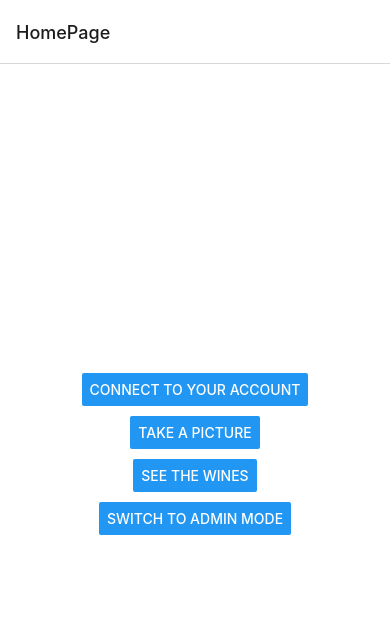
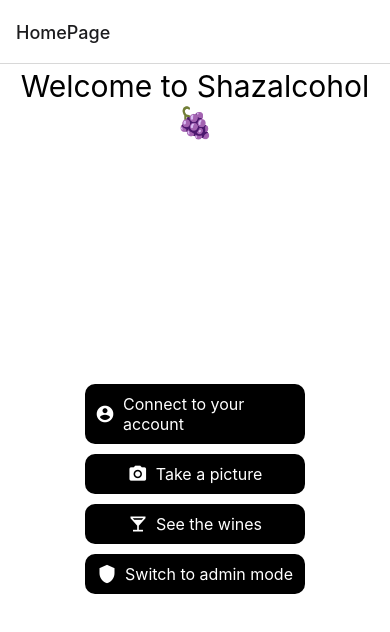
Before and after one commit to EnzoGarnierGulino/Shazalcohol, a React Native app in the folder Shazalcohol/: screen /HomePage in a window 390 px wide. Shown: the top 632 px of the page. Built offline with nearby package versions, Linux system fonts and the light colour scheme.

Commit message:
Shazalcohol front

```diff
--- a/Shazalcohol/components/ConnexionPage.js
+++ b/Shazalcohol/components/ConnexionPage.js
@@ -1,5 +1,6 @@
 import React from 'react';
 import { Button, StyleSheet, View, Text, TextInput, TouchableOpacity } from 'react-native';
+import {Icon} from "react-native-elements";
 const SHA256 = require("crypto-js/sha256");
 
 class ConnexionPage extends React.Component {
@@ -58,15 +59,16 @@ class ConnexionPage extends React.Component {
                     onChangeText={(password) => this.setState({ password })}
                     value={this.state.password}
                 />
-                <Button
-                    style={styles.button}
-                    title="Connexion"
-                    onPress={() => {
-                        this.sendAccountConnexionRequest();
-                    }}
-                />
+                <TouchableOpacity style={styles.button} onPress={() => {
+                    this.sendAccountConnexionRequest();
+                }}>
+                    <View style={styles.buttonContainer}>
+                        <Icon name={"login"} color="white" size={20} style={styles.icon}/>
+                        <Text style={styles.buttonText}>Connexion</Text>
+                    </View>
+                </TouchableOpacity>
                 <TouchableOpacity onPress={() => { this.props.navigation.navigate('CreateAccountPage') }}>
-                    <Text style={styles.createAccountText}>Don't have an account? Click here</Text>
+                    <Text style={styles.createAccountText}>No account? Click here</Text>
                 </TouchableOpacity>
             </View>
         );
@@ -93,6 +95,25 @@ const styles = StyleSheet.create({
         marginTop: 10,
         color: 'blue',
     },
+    button: {
+        backgroundColor: 'black',
+        padding: 10,
+        borderRadius: 10,
+        marginBottom: 10,
+    },
+    buttonContainer: {
+        flexDirection: 'row',
+        alignItems: 'center',
+        width: 200,
+        justifyContent: 'center',
+    },
+    icon: {
+        marginRight: 8,
+    },
+    buttonText: {
+        color: 'white',
+        fontSize: 16,
+    },
 });
 
 export default ConnexionPage;
--- a/Shazalcohol/components/CreateAccountPage.js
+++ b/Shazalcohol/components/CreateAccountPage.js
@@ -1,5 +1,6 @@
 import React from 'react';
-import { StyleSheet, View, Button, TextInput } from 'react-native';
+import {StyleSheet, View, Button, TextInput, Text, TouchableOpacity} from 'react-native';
+import {Icon} from "react-native-elements";
 const SHA256 = require("crypto-js/sha256");
 
 class CreateAccountPage extends React.Component {
@@ -108,13 +109,14 @@ class CreateAccountPage extends React.Component {
                     onChangeText={(mail) => this.setState({ mail })}
                     value={this.state.mail}
                 />
-                <Button
-                    style={styles.button}
-                    title="Create your account"
-                    onPress={() => {
-                        this.validateAccountCreation() ? this.sendAccountCreationRequest() : null
-                    }}
-                />
+                <TouchableOpacity style={styles.button} onPress={() => {
+                    this.validateAccountCreation() ? this.sendAccountCreationRequest() : null
+                }}>
+                    <View style={styles.buttonContainer}>
+                        <Icon name={"new-releases"} color="white" size={20} style={styles.icon}/>
+                        <Text style={styles.buttonText}>Create your account</Text>
+                    </View>
+                </TouchableOpacity>
             </View>
         );
     }
@@ -148,7 +150,23 @@ const styles = StyleSheet.create({
         backgroundColor: 'white',
     },
     button: {
+        backgroundColor: 'black',
+        padding: 10,
+        borderRadius: 10,
         marginBottom: 10,
+    },
+    buttonContainer: {
+        flexDirection: 'row',
+        alignItems: 'center',
+        width: 200,
+        justifyContent: 'center',
+    },
+    icon: {
+        marginRight: 8,
+    },
+    buttonText: {
+        color: 'white',
+        fontSize: 16,
     },
 });
 
--- a/Shazalcohol/components/HomePage.js
+++ b/Shazalcohol/components/HomePage.js
@@ -1,5 +1,6 @@
 import React from 'react';
-import { StyleSheet, View, Button, Text } from 'react-native';
+import { StyleSheet, View, TouchableOpacity, Text } from 'react-native';
+import { Icon } from 'react-native-elements';
 
 class HomePage extends React.Component {
     constructor(props) {
@@ -11,46 +12,49 @@ class HomePage extends React.Component {
     }
 
     render() {
+        const renderButton = (title, iconName, onPress) => (
+            <TouchableOpacity style={styles.button} onPress={onPress}>
+                <View style={styles.buttonContainer}>
+                    <Icon name={iconName} color="white" size={20} style={styles.icon}/>
+                    <Text style={styles.buttonText}>{title}</Text>
+                </View>
+            </TouchableOpacity>
+        );
+
         return (
-            <View style={styles.container}>
-                {this.props.route.params?.isConnected ? (
-                    <Text>Welcome {this.props.route.params.username} !</Text>
-                ) : (
-                    <Button
-                        title="Connect to your account"
-                        onPress={() => this.props.navigation.navigate('ConnexionPage')}
-                    />
-                )}
-                <View style={{ marginBottom: 10 }} />
-                <Button
-                    title="Take a picture"
-                    onPress={() =>
+            <>
+                <View style={styles.textContainer}>
+                    <Text style={styles.text}>Welcome to Shazalcohol 🍇</Text>
+                    {this.props.route.params?.username ? (
+                        <Text style={styles.text}>{ '✨ ' + this.props.route.params.username + ' ✨'}</Text>
+                    ) : null }
+                </View>
+                <View style={styles.container}>
+                    {this.props.route.params?.isConnected ? null : (
+                        renderButton('Connect to your account', 'account-circle', () =>
+                            this.props.navigation.navigate('ConnexionPage')
+                        )
+                    )}
+                    {renderButton('Take a picture', 'camera-alt', () =>
                         this.props.navigation.navigate('Scanner', {isAdmin: this.state.isAdmin})
-                    }
-                />
-                <View style={{ marginBottom: 10 }} />
-                <Button
-                    title="See the wines"
-                    onPress={url =>
+                    )}
+                    {renderButton('See the wines', 'local-bar', () =>
                         this.props.navigation.navigate('WineList', {isAdmin: this.state.isAdmin})
-                    }
-                />
-                <View style={{ marginBottom: 10 }} />
-                    {this.state.isAdmin ? (
-                        <View>
-                            <View style={{ marginBottom: 10 }} />
-                            <Button
-                                title="Switch to user mode"
-                                onPress={() => this.setState({ isAdmin: false })}
-                            />
-                        </View>
-                    ) : (
-                        <Button
-                            title="Switch to admin mode"
-                            onPress={() => this.setState({ isAdmin: true })}
-                        />
                     )}
-            </View>
+                    {this.state.isAdmin &&
+                        renderButton('Switch to user mode', 'person', () => this.setState({isAdmin: false}))}
+                    {!this.state.isAdmin &&
+                        renderButton('Switch to admin mode', 'shield', () => this.setState({isAdmin: true}))}
+                    {this.props.route.params?.isConnected ? <>
+                        {renderButton('Logout', 'logout', () =>
+                            this.props.navigation.navigate('HomePage', {
+                                isConnected: false,
+                                isAdmin: false,
+                            })
+                        )}
+                    </> : null}
+                </View>
+            </>
         );
     }
 }
@@ -62,9 +66,35 @@ const styles = StyleSheet.create({
         alignItems: 'center',
         backgroundColor: '#fff',
     },
+    textContainer: {
+        height: 80,
+        justifyContent: 'center',
+        alignItems: 'center',
+        backgroundColor: '#fff',
+    },
     text: {
-        fontSize: 20,
+        fontSize: 30,
         textAlign: 'center',
+        backgroundColor: '#fff',
+    },
+    button: {
+        backgroundColor: 'black',
+        padding: 10,
+        borderRadius: 10,
+        marginBottom: 10,
+    },
+    buttonContainer: {
+        flexDirection: 'row',
+        alignItems: 'center',
+        width: 200,
+        justifyContent: 'center',
+    },
+    icon: {
+        marginRight: 8,
+    },
+    buttonText: {
+        color: 'white',
+        fontSize: 16,
     },
 });
 
--- a/Shazalcohol/components/WineList.js
+++ b/Shazalcohol/components/WineList.js
@@ -1,6 +1,6 @@
 import React from 'react';
-import { StyleSheet, Text, View, Button, TouchableOpacity, ScrollView } from 'react-native';
-import { Card } from 'react-native-elements';
+import {StyleSheet, Text, View, Button, TouchableOpacity, ScrollView} from 'react-native';
+import {Card, Icon} from 'react-native-elements';
 
 class WineList extends React.Component {
     constructor(props) {
@@ -28,7 +28,7 @@ class WineList extends React.Component {
             if (response.ok) {
                 const responseData = await response.json();
                 const bodyData = JSON.parse(responseData[0].body);
-                this.setState({ wines: bodyData.wines });
+                this.setState({wines: bodyData.wines});
             }
         } catch (error) {
             console.error('Error fetching data:', error);
@@ -38,9 +38,8 @@ class WineList extends React.Component {
     previousPage = () => {
         if (this.state.offset === 0) {
             return;
-        }
-        else {
-            this.setState({ offset: this.state.offset - this.state.winesPerPage }, () => {
+        } else {
+            this.setState({offset: this.state.offset - this.state.winesPerPage}, () => {
                 this.fetchWines();
             });
         }
@@ -49,9 +48,8 @@ class WineList extends React.Component {
     nextPage = () => {
         if (this.state.wines.length < this.state.winesPerPage) {
             return;
-        }
-        else {
-            this.setState({ offset: this.state.offset + this.state.winesPerPage }, () => {
+        } else {
+            this.setState({offset: this.state.offset + this.state.winesPerPage}, () => {
                 this.fetchWines();
             });
         }
@@ -60,16 +58,16 @@ class WineList extends React.Component {
     render() {
         const wineCards = this.state.wines && Array.isArray(this.state.wines) ? (
             this.state.wines.map((wine, index) => (
-                <View key={index} style={{ width: '90%' }}>
+                <View key={index} style={{width: '90%'}}>
                     <TouchableOpacity
                         onPress={() => this.props.navigation.navigate('WineScreen', {
                             wine: wine,
                             isAdmin: this.props.route.params.isAdmin
                         })}>
 
-                    <Card>
+                        <Card>
                             <Card.Title>{wine.name + ' (' + wine.year + ')'}</Card.Title>
-                            <Card.Divider />
+                            <Card.Divider/>
                             <Text>{wine.type}</Text>
                         </Card>
                     </TouchableOpacity>
@@ -78,34 +76,38 @@ class WineList extends React.Component {
         ) : null;
 
         return (
-            <View style={{ flex: 1 }}>
+            <View style={{flex: 1}}>
                 <ScrollView contentContainerStyle={styles.container}>
                     {this.props.route.params.isAdmin && (
                         <View>
-                            <Button
-                                title="Add a wine"
-                                onPress={() => this.props.navigation.navigate('AddWine')}
-                            />
+                            <TouchableOpacity style={styles.button} onPress={() => this.props.navigation.navigate('AddWine')}>
+                                <View style={styles.buttonContainer}>
+                                    <Icon name={"add"} color="white" size={20} style={styles.icon}/>
+                                    <Text style={styles.buttonText}>Add a wine</Text>
+                                </View>
+                            </TouchableOpacity>
                         </View>
                     )}
-                    <View style={{ marginBottom: 10 }} />
+                    <View style={{marginBottom: 10}}/>
                     {wineCards}
                 </ScrollView>
                 <View style={styles.bottomBar}>
-                    <Button
-                        title="Previous"
-                        onPress={() => {
-                            this.previousPage();
-                        }
-                        }
-                    />
-                    <Button
-                        title="Next"
-                        onPress={() => {
-                            this.nextPage();
-                        }
-                        }
-                    />
+                    <TouchableOpacity style={styles.button} onPress={() => {
+                        this.previousPage();
+                    }}>
+                        <View style={styles.buttonContainer}>
+                            <Icon name={"navigate-before"} color="white" size={20} style={styles.icon}/>
+                            <Text style={styles.buttonText}>Previous</Text>
+                        </View>
+                    </TouchableOpacity>
+                    <TouchableOpacity style={styles.button} onPress={() => {
+                        this.nextPage();
+                    }}>
+                        <View style={styles.buttonContainer}>
+                            <Icon name={"navigate-next"} color="white" size={20} style={styles.icon}/>
+                            <Text style={styles.buttonText}>Next</Text>
+                        </View>
+                    </TouchableOpacity>
                 </View>
             </View>
         );
@@ -131,6 +133,25 @@ const styles = StyleSheet.create({
         fontSize: 20,
         textAlign: 'center',
     },
+    button: {
+        backgroundColor: 'black',
+        padding: 10,
+        borderRadius: 10,
+        marginBottom: 10,
+    },
+    buttonContainer: {
+        flexDirection: 'row',
+        alignItems: 'center',
+        width: 100,
+        justifyContent: 'center',
+    },
+    icon: {
+        marginRight: 8,
+    },
+    buttonText: {
+        color: 'white',
+        fontSize: 16,
+    },
 });
 
 export default WineList;
--- a/Shazalcohol/components/WineScreen.js
+++ b/Shazalcohol/components/WineScreen.js
@@ -1,5 +1,6 @@
 import React from 'react';
-import {View, Text, TextInput, StyleSheet, Button} from 'react-native';
+import {View, Text, TextInput, StyleSheet, TouchableOpacity} from 'react-native';
+import {Icon} from "react-native-elements";
 
 class WineScreen extends React.Component {
     constructor(props) {
@@ -93,9 +94,12 @@ class WineScreen extends React.Component {
                                 value={this.state.price}
                                 onChangeText={(price) => this.setState({price: price})}
                             />
-                            <Button
-                                title="Edit wine"
-                                onPress={() => this.sendModifiedWine()}/>
+                            <TouchableOpacity style={styles.button} onPress={() => this.sendModifiedWine()}>
+                                <View style={styles.buttonContainer}>
+                                    <Icon name={"edit"} color="white" size={20} style={styles.icon}/>
+                                    <Text style={styles.buttonText}>Edit wine</Text>
+                                </View>
+                            </TouchableOpacity>
                         </React.Fragment>
                     ) : (
                         <React.Fragment>
@@ -107,7 +111,8 @@ class WineScreen extends React.Component {
                     )}
                 </React.Fragment>
             </View>
-        );
+        )
+            ;
     }
 }
 
@@ -121,6 +126,25 @@ const styles = StyleSheet.create({
         paddingLeft: 10,
         backgroundColor: 'white',
     },
+    button: {
+        backgroundColor: 'black',
+        padding: 10,
+        borderRadius: 10,
+        marginBottom: 10,
+    },
+    buttonContainer: {
+        flexDirection: 'row',
+        alignItems: 'center',
+        width: 90,
+        justifyContent: 'center',
+    },
+    icon: {
+        marginRight: 8,
+    },
+    buttonText: {
+        color: 'white',
+        fontSize: 16,
+    },
 });
 
 export default WineScreen;
--- a/Shazalcohol/package.json
+++ b/Shazalcohol/package.json
@@ -29,6 +29,7 @@
     "react-native-elements": "^3.4.3",
     "react-native-picker": "^4.3.7",
     "react-native-sha256": "^1.4.9",
+    "react-native-vector-icons": "^10.0.2",
     "react-native-web": "~0.19.6"
   },
   "devDependencies": {
```
Also changed, not shown: 2 other files (tests, documents, lock files or other folders).
